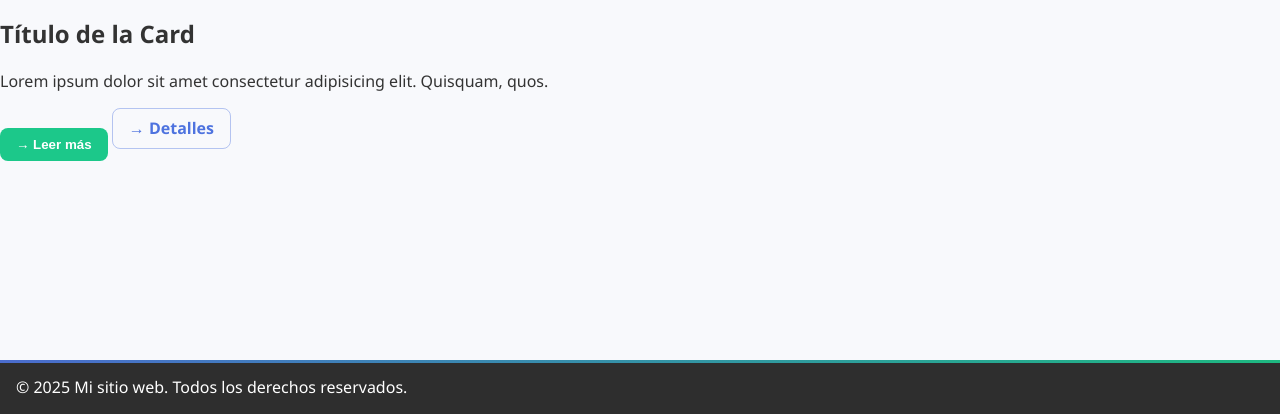
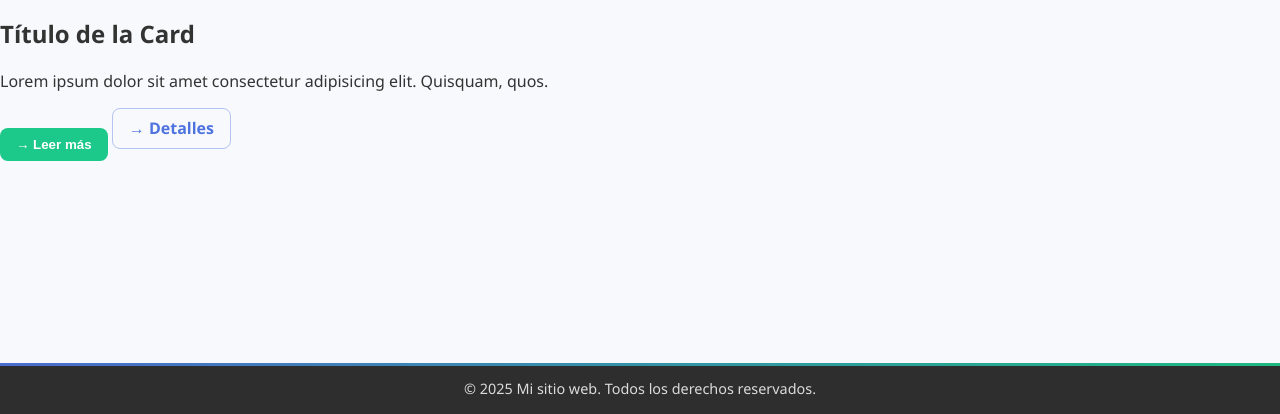
Before and after one commit to vgarcia2024/page-proyect-example, a plain HTML site: page index.html in a window 1280 px wide. Shown: the part 386-800 px from the top of the page. Drawn offline with Linux system fonts and the light colour scheme.

Commit message:
Segundo cambio

```diff
--- a/css/footer.css
+++ b/css/footer.css
@@ -20,3 +20,11 @@ footer.footer::before {
   );
   opacity: 0.9;
 }
+
+.footer__bottom {
+    max-width: 1000px;
+    margin: 0 auto;
+    text-align: center;
+    font-size: 0.9rem;
+    color: #dcdcdc;
+}
```
